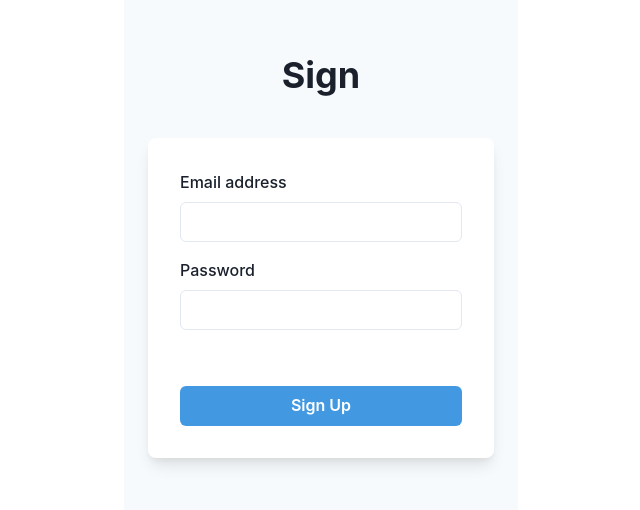
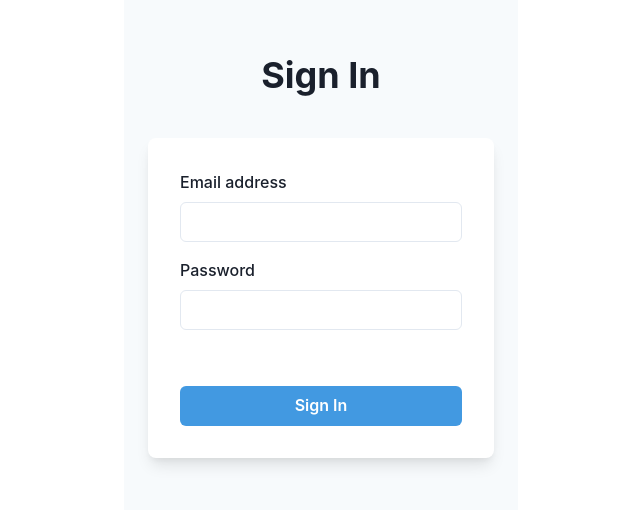
Before and after one commit to NikFreeman/graphiql-app, a React (Vite) app: page /sign-in in a window 1280 px wide. Shown: the part 176-686 px from the top of the page, without its empty margins (319-959 px from the left). Built offline with nearby package versions, Linux system fonts and the light colour scheme; no server answers.

Commit message:
feat: add title SignIn form

```diff
--- a/src/components/loginForm.tsx
+++ b/src/components/loginForm.tsx
@@ -13,12 +13,15 @@ import {
 } from '@chakra-ui/react';
 
 interface LoginFormProps {
+  title: string;
+  btnTitle: string;
   handleClick: (email: string, pass: string) => void;
 }
 
 function LoginForm(props: LoginFormProps) {
   const [email, setEmail] = useState('');
   const [pass, setPass] = useState('');
+
   return (
     <Flex
       minH={'100vh'}
@@ -28,7 +31,7 @@ function LoginForm(props: LoginFormProps) {
     >
       <Stack spacing={8} mx={'auto'} maxW={'lg'} py={12} px={6}>
         <Stack align={'center'}>
-          <Heading fontSize={'4xl'}>Sign </Heading>
+          <Heading fontSize={'4xl'}>{props.title} </Heading>
           <Text fontSize={'lg'} color={'gray.600'}></Text>
         </Stack>
         <Box rounded={'lg'} bg={colorModeValue('white', 'gray.700')} boxShadow={'lg'} p={8}>
@@ -55,7 +58,7 @@ function LoginForm(props: LoginFormProps) {
                 }}
                 onClick={() => props.handleClick(email, pass)}
               >
-                Sign Up
+                {props.btnTitle}
               </Button>
             </Stack>
           </Stack>
--- a/src/pages/SignIn.tsx
+++ b/src/pages/SignIn.tsx
@@ -20,7 +20,7 @@ function SignIn() {
       })
       .catch((error) => console.log('error=>', error));
   };
-  return <LoginForm handleClick={handleSignIn}></LoginForm>;
+  return <LoginForm handleClick={handleSignIn} title="Sign In" btnTitle="Sign In"></LoginForm>;
 }
 
 export default SignIn;
--- a/src/pages/SignUp.tsx
+++ b/src/pages/SignUp.tsx
@@ -21,7 +21,7 @@ function SignUp() {
       })
       .catch(console.error);
   };
-  return <LoginForm handleClick={handleSignUp}></LoginForm>;
+  return <LoginForm handleClick={handleSignUp} title="Sign Up" btnTitle="Sign Up"></LoginForm>;
 }
 
 export default SignUp;
```
